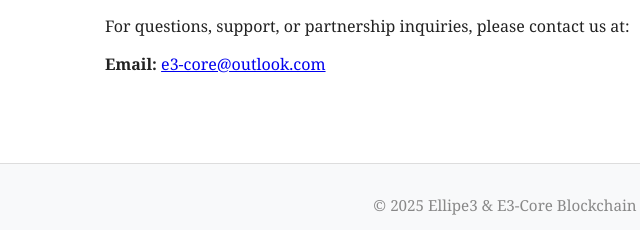
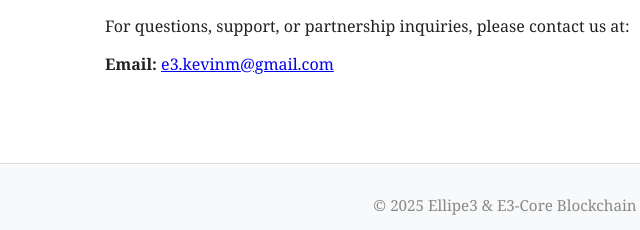
Before and after one commit to defasd/Ellipe-3-Web, a plain HTML site: page contact.html in a window 1280 px wide. Shown: the part 176-406 px from the top of the page, 135-775 px from the left. Drawn offline with Linux system fonts and the light colour scheme.

Commit message:
Update contact.html

```diff
--- a/contact.html
+++ b/contact.html
@@ -24,7 +24,7 @@
   <main>
     <h2>Contact</h2>
     <p>For questions, support, or partnership inquiries, please contact us at:</p>
-    <p><strong>Email:</strong> <a href="mailto:e3-core@outlook.com">e3-core@outlook.com</a></p>
+    <p><strong>Email:</strong> <a href="mailto:e3-core@outlook.com">e3.kevinm@gmail.com</a></p>
   </main>
   <footer>
     <p>&copy; 2025 Ellipe3 & E3-Core Blockchain</p>
```
